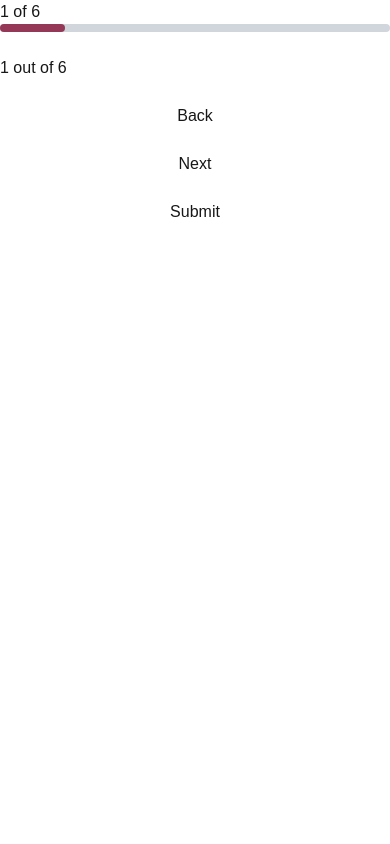
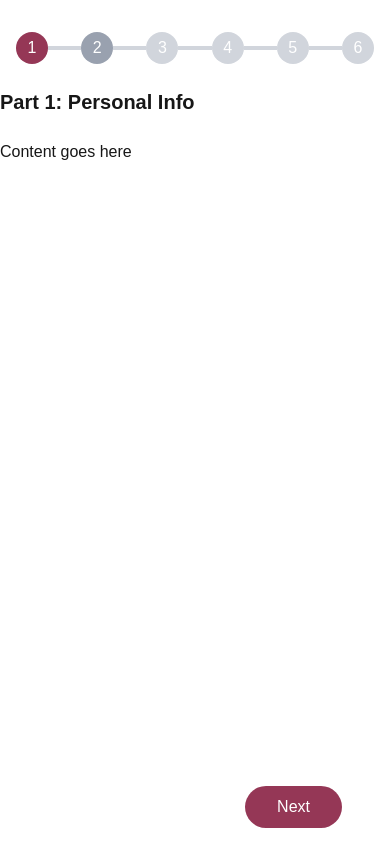
Before and after one commit to JumboCode/damiens-place, a Next.js app: page /apply in a window 390 px wide. Built offline with nearby package versions, Linux system fonts and the light colour scheme; a web font is replaced by a local one.

Commit message:
Finished Warm up Ticket

```diff
--- a/src/components/application/ApplicationFormShell.tsx
+++ b/src/components/application/ApplicationFormShell.tsx
@@ -24,15 +24,19 @@ export default function ApplicationFormShell() {
   }
 
   return (
-    <div className="flex flex-col gap-6">
+    <div className="flex min-h-[100dvh] flex-col gap-6">
       <StepProgress currentStep={currentStep} />
-      <div className="flex flex-col gap-6">{currentStep + 1} out of 6</div>
+      <div className="flex flex-col gap-6">
+        <h2 className="text-xl font-bold">
+          Part {currentStep + 1}: {steps[currentStep].label}
+        </h2>
+
+        <p>Content goes here</p>
+      </div>
 
       {/* use the isFirstStep and isLastStep booleans to determine if
       a button appears, or if it needs to show "Submit" rather than
       Next! */}
-
-
 
       {/* {isFirstStep && <button onClick={goBack} disabled={isFirstStep}>Back</button>}
 
@@ -47,21 +51,31 @@ export default function ApplicationFormShell() {
           </button>
         )} */}
 
+      <div className="mt-auto flex justify-end gap-2 pb-4 pr-12">
+        <button
+          onClick={goBack}
+          disabled={isFirstStep}
+          className="rounded-full border border-primary px-8 py-2 text-primary disabled:opacity-0"
+        >
+          Back
+        </button>
 
-       <button onClick={goBack} disabled={isFirstStep}>
-        Back
-      </button>
-
-
-
-      <button onClick={goNext} disabled={isLastStep}>
-        Next
-      </button>
-
-      <button onClick={goNext} disabled={currentStep !== steps.length - 1}>
-        Submit
-      </button>
-
+        {isLastStep ? (
+          <button
+            type="button"
+            className="rounded-full bg-primary px-8 py-2 text-white"
+          >
+            Submit
+          </button>
+        ) : (
+          <button
+            onClick={goNext}
+            className="rounded-full bg-primary px-8 py-2 text-white"
+          >
+            Next
+          </button>
+        )}
+      </div>
     </div>
   );
 }
--- a/src/components/application/StepProgress.tsx
+++ b/src/components/application/StepProgress.tsx
@@ -22,30 +22,54 @@ export default function StepProgress({ currentStep }: StepProgressProps) {
   return (
     <nav aria-label="Application progress">
       {/*phone version */}
-      <div className="md:hidden">
-        <text>{currentStep + 1} of 6</text>
-        {/*gray progress bar */}
-        <div className="h-2 w-full rounded-full bg-gray-300">
-          {/*filled up part of progress bar */}
-          <div
-            className="h-2 rounded-full bg-primary"
-            style={{ width: percent + "%" }}
-          />
-        </div>
+
+      <div className="md:hidden px-4 mt-8">
+        <ol className="flex items-center">
+          {steps.map((step, index) => (
+            <li
+              key={step.id}
+              aria-label={step.label}
+              aria-current={index === currentStep ? "step" : undefined}
+              className="flex flex-1 items-center last:flex-none"
+            >
+              <div
+                className={
+                  "flex h-8 w-8 shrink-0 items-center justify-center rounded-full text-white " +
+                  (index <= currentStep
+                    ? "bg-primary"
+                    : index === currentStep + 1
+                      ? "bg-gray-400"
+                      : "bg-gray-300")
+                }
+              >
+                {index + 1}
+              </div>
+
+              {index < steps.length - 1 && (
+                <div
+                  className={
+                    "h-1 flex-1 " +
+                    (index < currentStep ? "bg-primary" : "bg-gray-300")
+                  }
+                />
+              )}
+            </li>
+          ))}
+        </ol>
       </div>
 
       {/*computer version*/}
-      <ol className="hidden md:flex justify-between">
+      <ol className="hidden md:flex justify-between gap-4 px-8 mt-8">
         {steps.map((step, index) => (
           <li
             key={step.id}
-            aria-current={index == currentStep ? "step" : undefined}
+            aria-current={index === currentStep ? "step" : undefined}
             className={
-              index == currentStep
+              index === currentStep
                 ? "font-bold text-primary"
                 : index < currentStep
                   ? "text-foreground"
-                  : "text-gray-300"
+                  : "text-gray-400"
             }
           >
             {index + 1}. {step.label}
```
